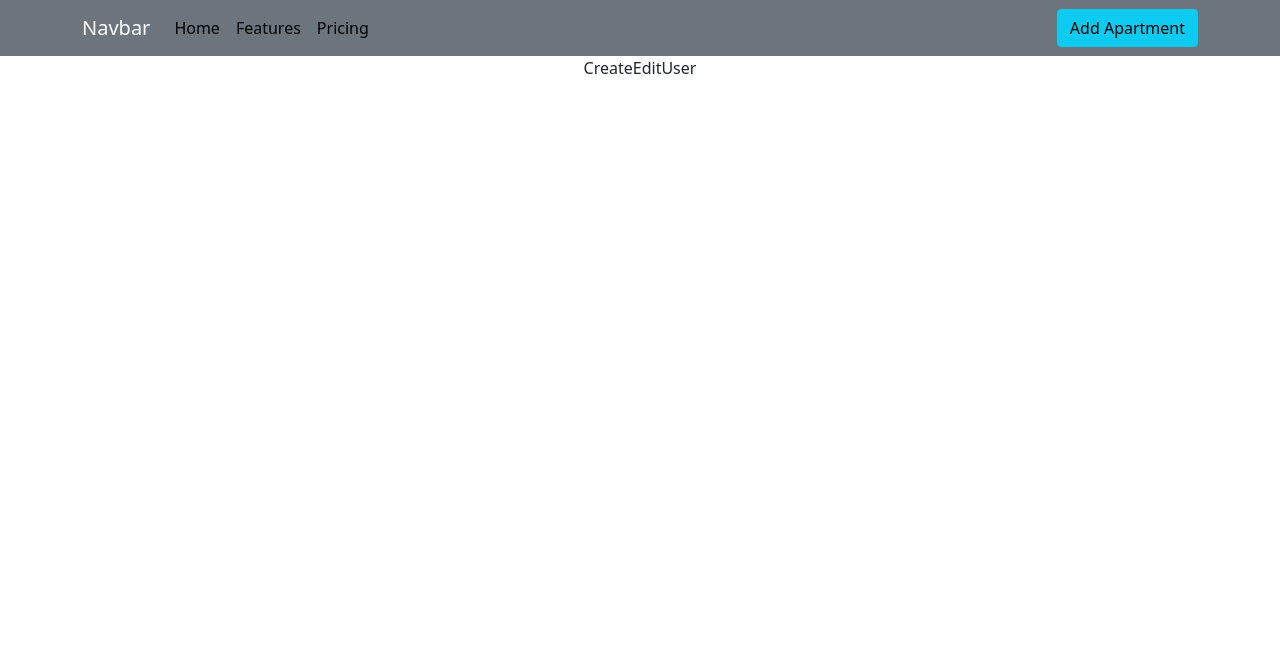
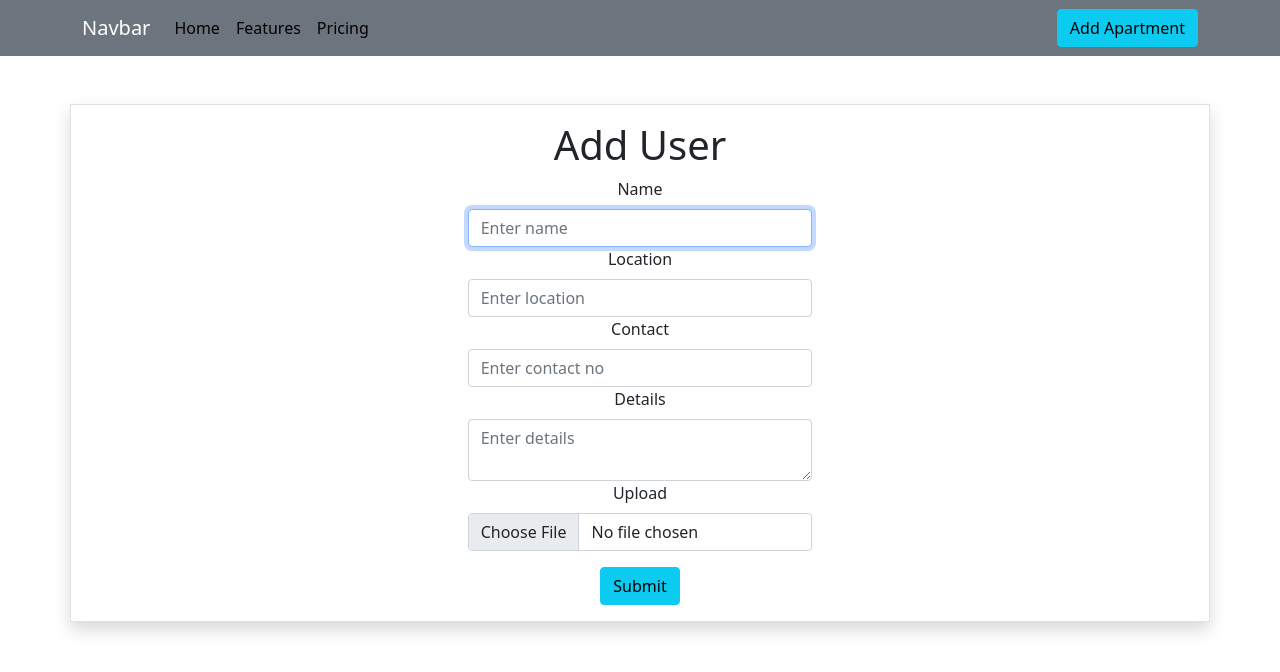
Before and after one commit to russellbanares322/react-firebase-crud, a React (Create React App) app: page /add in a window 1280 px wide. Shown: the top 672 px of the page. Built offline with nearby package versions, Linux system fonts and the light colour scheme.

Commit message:
added form input

```diff
--- a/src/pages/CreateEditUser.js
+++ b/src/pages/CreateEditUser.js
@@ -1,7 +1,134 @@
-import React from "react";
+import React, { useState, useEffect } from "react";
+import {
+  Button,
+  Form,
+  Container,
+  Col,
+  Spinner,
+  Row,
+  Alert,
+} from "react-bootstrap";
+
+import { storage } from "../firebase";
+import { useParams, useNavigate } from "react-router-dom";
+
+const initialState = {
+  name: "",
+  location: "",
+  contact: "",
+  details: "",
+};
 
 const CreateEditUser = () => {
-  return <div>CreateEditUser</div>;
+  const [data, setData] = useState(initialState);
+  const { name, location, contact, details } = data;
+  const [file, setFile] = useState(null);
+  const [progress, setProgress] = useState(null);
+  const [errors, setErrors] = useState({});
+  const [isSubmit, setIsSubmit] = useState(false);
+
+  const handleChange = (e) => {
+    setData({ ...data, [e.target.name]: e.target.value });
+  };
+
+  const validate = () => {
+    let errors = {};
+    if (!name) {
+      errors.name = "Invalid input";
+    }
+    if (!location) {
+      errors.location = "Invalid input";
+    }
+    if (!contact) {
+      errors.contact = "Invalid input";
+    }
+    if (!details) {
+      errors.details = "Invalid input";
+    }
+    return errors;
+  };
+
+  const handleSubmit = (e) => {
+    e.preventDefault();
+    let errors = validate();
+    if (Object.keys(errors).length) return setErrors(errors);
+  };
+
+  return (
+    <div>
+      <Container>
+        <Row className="justify-content-center mt-5 border shadow p-3">
+          <Col sm={4}>
+            {isSubmit ? (
+              <Spinner
+                className="text-center"
+                animation="border"
+                role="status"
+                variant="dark"
+              />
+            ) : (
+              <>
+                <h1>Add User</h1>
+                <Form onSubmit={handleSubmit}>
+                  <Form.Label>Name</Form.Label>
+                  <Form.Control
+                    error={
+                      errors.name ? (
+                        <>
+                          <Alert variant="danger">{errors.name}</Alert>
+                        </>
+                      ) : null
+                    }
+                    placeholder="Enter name"
+                    onChange={handleChange}
+                    name="name"
+                    value={name}
+                    autoFocus
+                  />
+                  <Form.Label>Location</Form.Label>
+                  <Form.Control
+                    error={
+                      errors.location ? { content: errors.location } : null
+                    }
+                    placeholder="Enter location"
+                    onChange={handleChange}
+                    name="location"
+                    value={location}
+                  />
+                  <Form.Label>Contact</Form.Label>
+                  <Form.Control
+                    error={errors.contact ? { content: errors.contact } : null}
+                    placeholder="Enter contact no"
+                    onChange={handleChange}
+                    name="contact"
+                    value={contact}
+                  />
+                  <Form.Label>Details</Form.Label>
+                  <Form.Control
+                    as="textarea"
+                    error={errors.details ? { content: errors.details } : null}
+                    placeholder="Enter details"
+                    onChange={handleChange}
+                    name="details"
+                    value={details}
+                  />
+                  <Form.Label>Upload</Form.Label>
+                  <Form.Control
+                    type="file"
+                    onChange={(e) => setFile(e.target.files[0])}
+                    placeholder="Enter contact no"
+                  />
+                  <Button className="mt-3" type="submit" variant="info">
+                    Submit
+                  </Button>
+                </Form>
+              </>
+            )}
+          </Col>
+        </Row>
+      </Container>
+    </div>
+  );
 };
 
 export default CreateEditUser;
```
